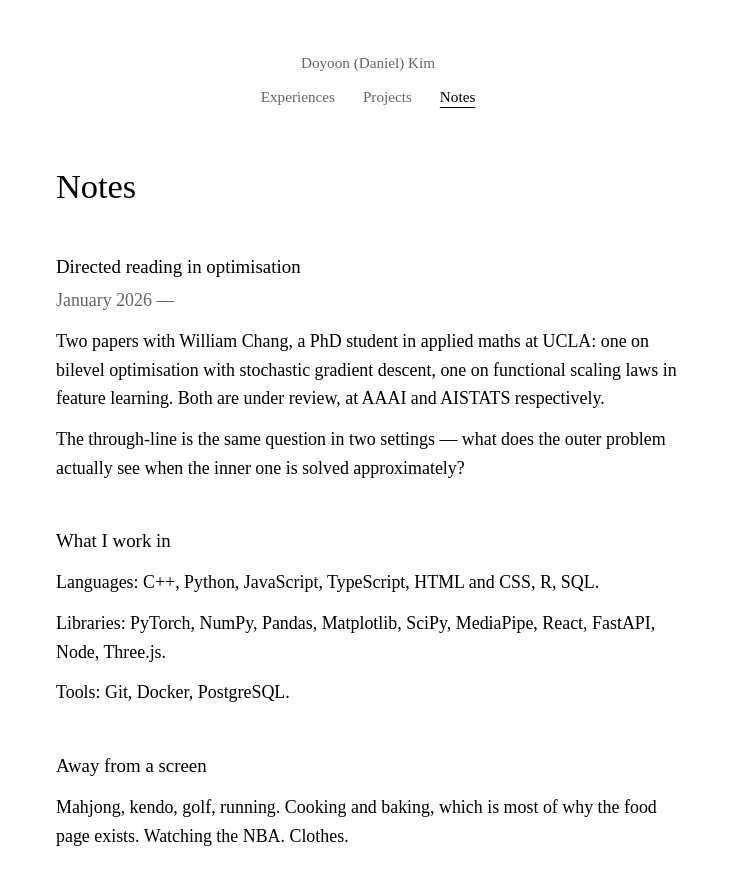
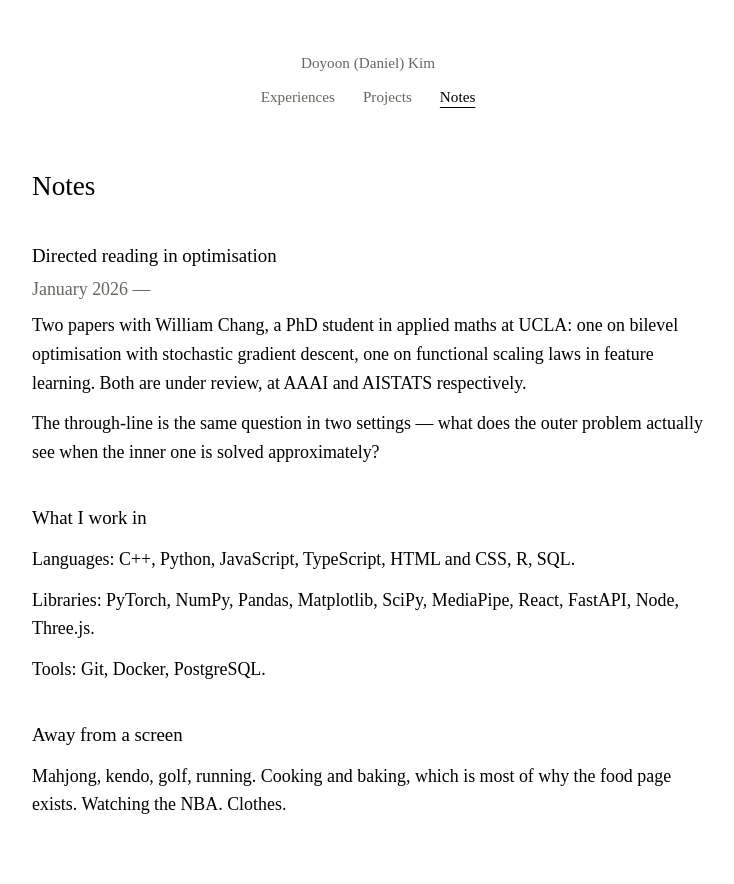
Before and after one commit to danielk927/doyoonkim.dev, a Next.js app: page /notes in a window 1280 px wide. Shown: the top 884 px of the page, without its empty margins (272-1006 px from the left). Built offline with nearby package versions, Linux system fonts and the light colour scheme.

Commit message:
fix: name on one line, consistent section headings
The front page now spans the viewport rather than the text column, so the
name no longer wraps; section pages cap their own measure. Heading sizes and
spacing were left over from the previous design and disagreed.

```diff
--- a/src/app/experiences/page.tsx
+++ b/src/app/experiences/page.tsx
@@ -6,7 +6,7 @@ export const metadata = { title: "Experiences — Doyoon (Daniel) Kim" };
 
 export default function Experiences() {
   return (
-    <>
+    <div className="mx-auto w-full max-w-[42rem]">
       <h1 className="text-[1.7rem]">Experiences</h1>
       <div className="mt-8">
         {experience.entries.map((entry) => (
@@ -20,6 +20,6 @@ export default function Experiences() {
           </Disclosure>
         ))}
       </div>
-    </>
+    </div>
   );
 }
--- a/src/app/layout.tsx
+++ b/src/app/layout.tsx
@@ -20,7 +20,7 @@ export default function RootLayout({ children }: { children: React.ReactNode })
   return (
     <html lang="en" className={tinos.variable}>
       <body className="text-[1.12rem] leading-[1.6]">
-        <div className="mx-auto flex min-h-dvh max-w-[42rem] flex-col px-6 py-10 sm:py-12">
+        <div className="flex min-h-dvh w-full flex-col px-6 py-10 sm:py-12">
           <Header />
           <main className="flex flex-1 flex-col pt-14">{children}</main>
         </div>
--- a/src/app/notes/page.tsx
+++ b/src/app/notes/page.tsx
@@ -5,14 +5,14 @@ export const metadata = { title: "Notes — Doyoon (Daniel) Kim" };
 
 export default function Notes() {
   return (
-    <>
-      <h1 className="text-[2.15rem] leading-[1.25]">Notes</h1>
+    <div className="mx-auto w-full max-w-[42rem]">
+      <h1 className="text-[1.7rem]">Notes</h1>
 
-      <div className="mt-11 space-y-11">
+      <div className="mt-8 space-y-9">
         {notes.map((note) => (
           <article key={note.title}>
             <Heading>{note.title}</Heading>
-            {note.when && <p className="-mt-2 mb-3 text-muted">{note.when}</p>}
+            {note.when && <p className="-mt-2 mb-2 text-muted">{note.when}</p>}
             <div className="space-y-3 text-ink">
               {note.body.map((paragraph) => (
                 <p key={paragraph}>{paragraph}</p>
@@ -21,6 +21,6 @@ export default function Notes() {
           </article>
         ))}
       </div>
-    </>
+    </div>
   );
 }
--- a/src/app/page.tsx
+++ b/src/app/page.tsx
@@ -10,7 +10,7 @@ const INTERESTS = [
 export default function Home() {
   return (
     <div className="flex flex-1 flex-col items-center justify-center pb-20 text-center">
-      <h1 className="text-[clamp(2.6rem,7.5vw,4.6rem)] leading-[1.1]">
+      <h1 className="whitespace-nowrap text-[clamp(1.75rem,6.2vw,5rem)] leading-[1.1]">
         Doyoon (Daniel) Kim
       </h1>
 
--- a/src/app/projects/page.tsx
+++ b/src/app/projects/page.tsx
@@ -6,22 +6,22 @@ export const metadata = { title: "Projects — Doyoon (Daniel) Kim" };
 
 export default function Projects() {
   return (
-    <>
-      <h1 className="text-[2.15rem] leading-[1.25]">Projects</h1>
+    <div className="mx-auto w-full max-w-[42rem]">
+      <h1 className="text-[1.7rem]">Projects</h1>
 
-      <div className="mt-11 space-y-11">
+      <div className="mt-8 space-y-9">
         {projects.entries.map((entry) => {
           const [name, subtitle] = entry.title.split(" — ");
           return (
             <article key={entry.title}>
               <Heading>{name}</Heading>
-              {subtitle && <p className="-mt-2 mb-3 italic text-muted">{subtitle}</p>}
-              {entry.when && <p className="mb-3 text-muted">{entry.when}</p>}
+              {subtitle && <p className="-mt-2 mb-2 italic text-muted">{subtitle}</p>}
+              {entry.when && <p className="mb-2 text-muted">{entry.when}</p>}
               <Prose lines={entry.bullets} />
             </article>
           );
         })}
       </div>
-    </>
+    </div>
   );
 }
```
